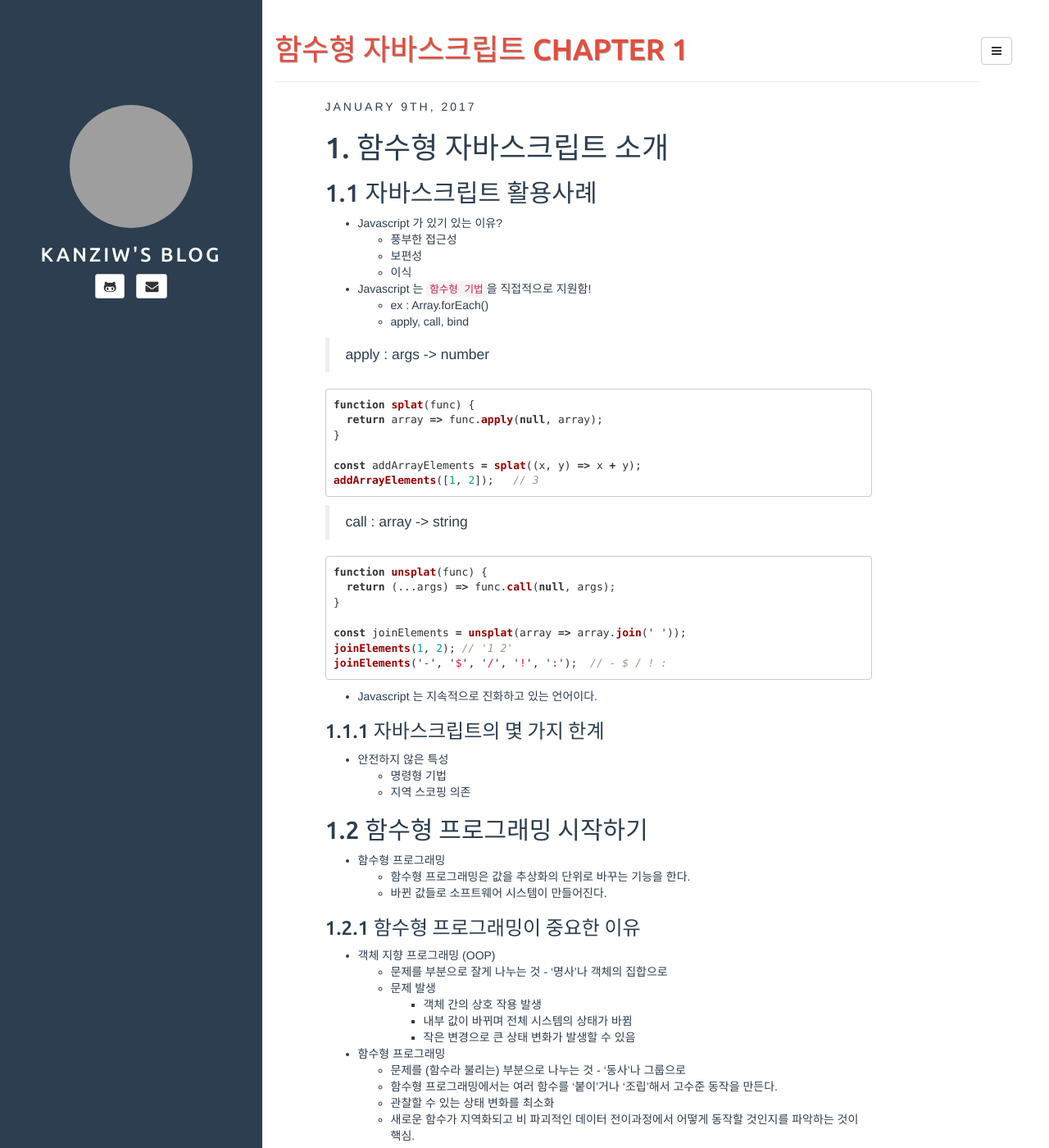
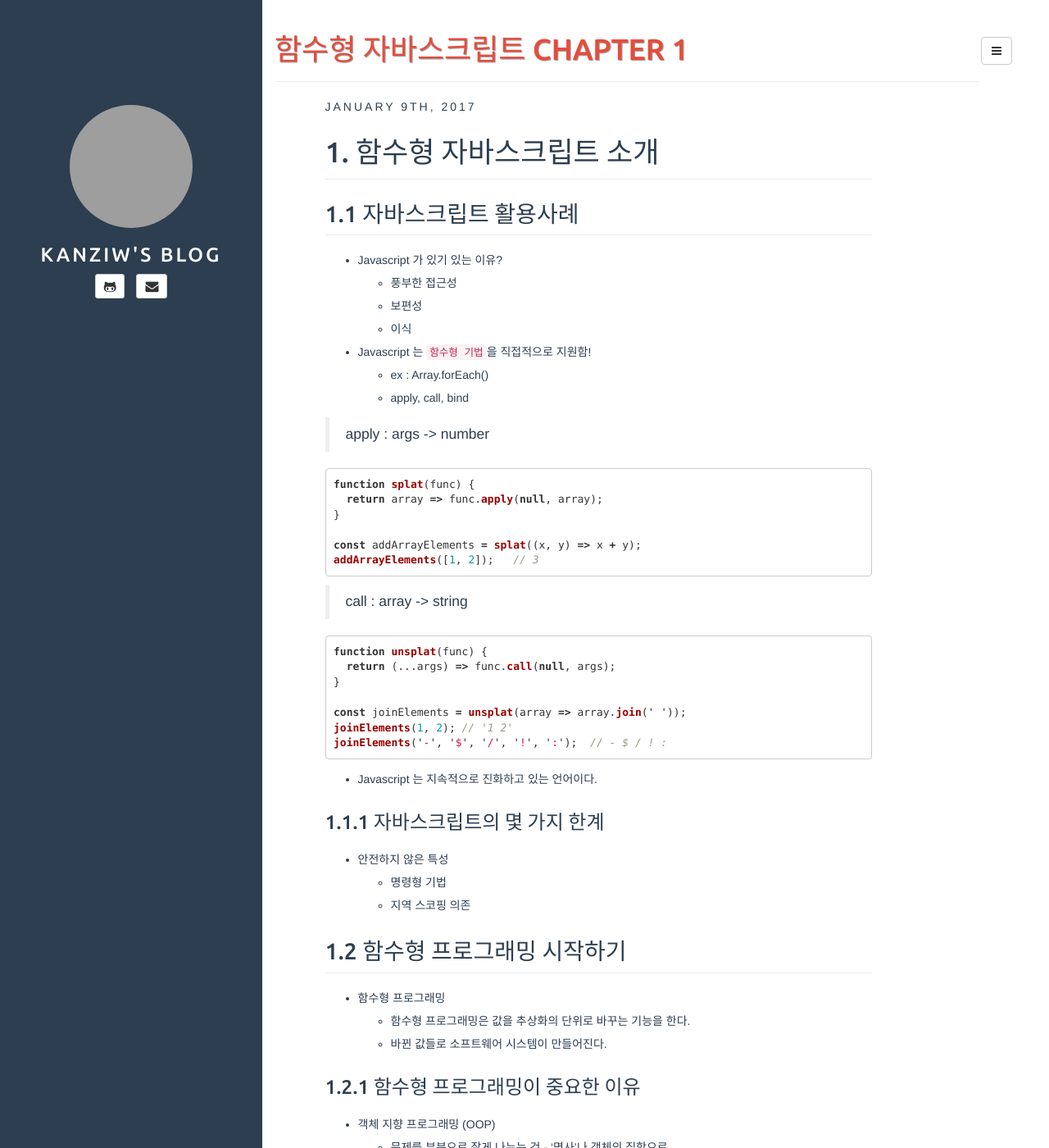
Before and after one commit to kanziw/kanziw.github.io, a Jekyll site: the page built from _posts/2017-01-09-functional-javascript-01.md, in a window 1280 px wide and 1400 px high. Shown: the whole window at 82% size. Built offline with Jekyll 4.4.1, drawn with Linux system fonts in a browser that asks for light colours; comment, search, counter and statistics services are not loaded; grey boxes are pictures that could not be loaded.

Commit message:
본문이 답답해보이던 내용에 대한 css 수정

```diff
--- a/assets/css/style.css
+++ b/assets/css/style.css
@@ -92,13 +92,43 @@ article .share .gplus:hover {
     }
 }
 
-article{
+article {
 	margin-bottom: 40px;
 }
 
-.article_body{
+.article_body {
 	margin-top: 20px;
 	margin-bottom: 20px;
+	line-height: 2;
+}
+
+.article_body h1,
+.article_body h2,
+.article_body h3,
+.article_body h4,
+.article_body h5,
+.article_body h6 {
+	margin-top: 24px;
+	margin-bottom: 16px;
+	line-height: 1.25;
+}
+
+.article_body h1,
+.article_body h2 {
+	padding-bottom: 0.3em;
+	border-bottom: 1px solid #eaecef;
+}
+
+.article_body h1 {
+	font-size: 2.5em;
+}
+
+.article_body h2 {
+	font-size: 2em;
+}
+
+.article_body p {
+	margin: 0 0 5px;
 }
 
 .post-date {
```
